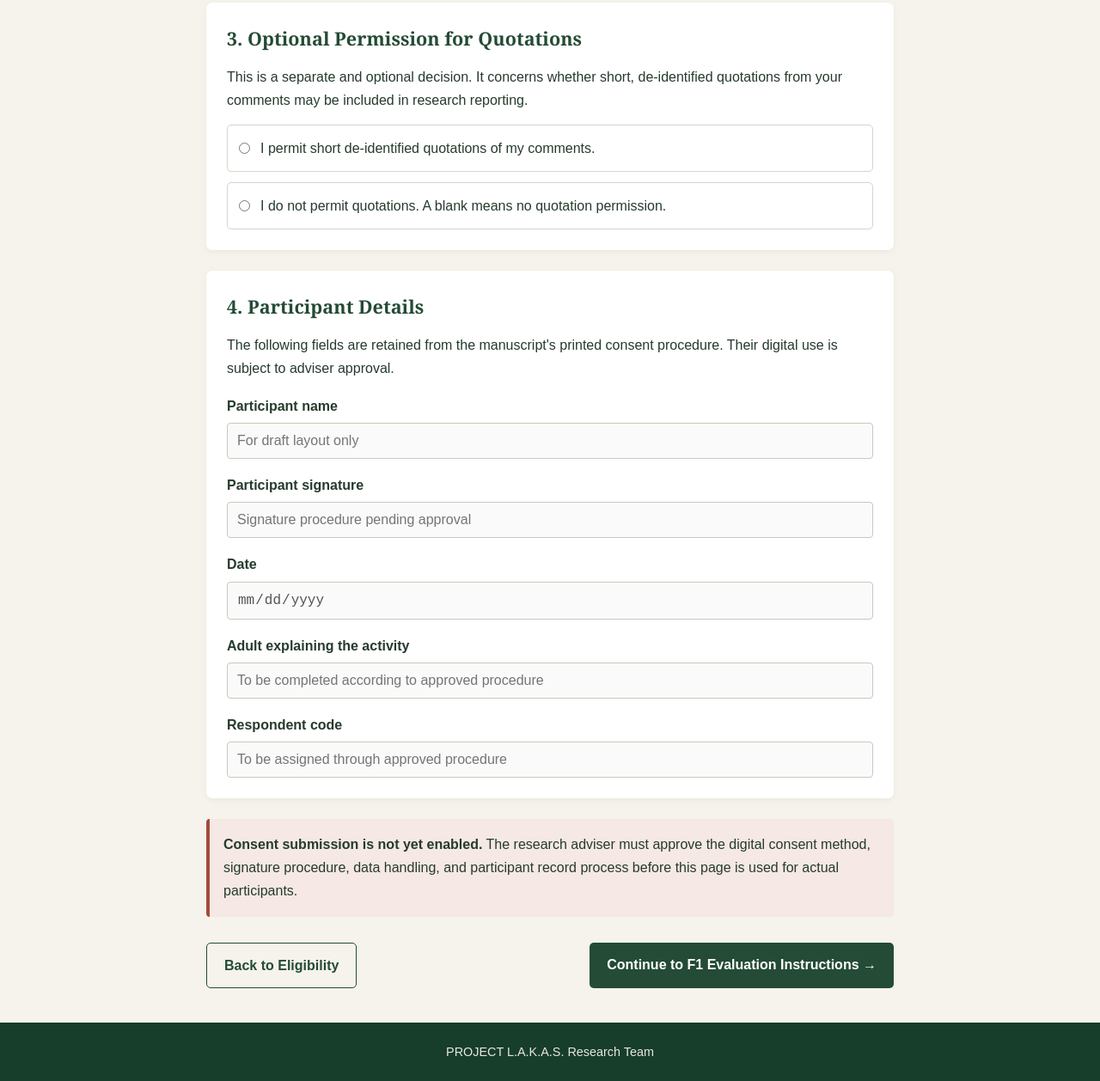
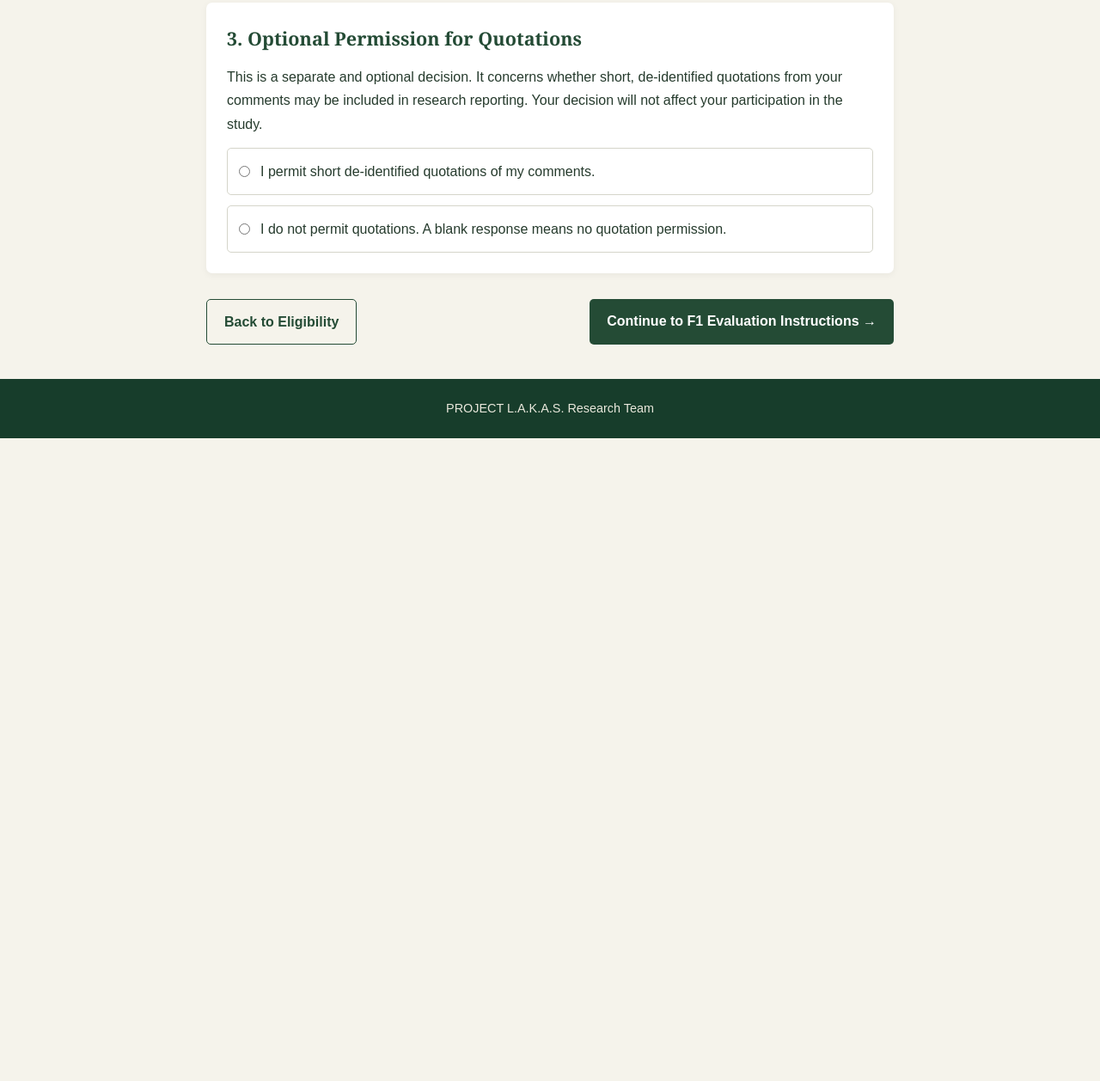
Before and after one commit to jeromejerusalem108-hash/Laksoy-Adviser-Preview, a plain HTML site: page consent-draft.html in a window 1280 px wide. Shown: the part 827-2085 px from the top of the page at 86% size. After the commit the page ends 1337 px from the top, so only its background shows below. Drawn offline with Linux system fonts and the light colour scheme.

Commit message:
Update consent-draft.html

```diff
--- a/consent-draft.html
+++ b/consent-draft.html
@@ -4,7 +4,7 @@
 <head>
     <meta charset="UTF-8">
     <meta name="viewport" content="width=device-width, initial-scale=1.0">
-    <title>PROJECT L.A.K.A.S. | Consent</title>
+    <title>PROJECT L.A.K.A.S. | Participant Consent</title>
 
     <style>
         * {
@@ -72,37 +72,12 @@
             accent-color: #244b35;
         }
 
-        .field {
-            margin-top: 17px;
-        }
-
-        .field label {
-            display: block;
-            font-weight: bold;
-            margin-bottom: 6px;
-        }
-
-        .field input {
-            width: 100%;
-            padding: 11px;
-            border: 1px solid #c9c9bd;
-            border-radius: 4px;
-            font-size: 1rem;
-        }
-
         .notice {
             background: #e9e8dc;
             border-left: 4px solid #9a8248;
             padding: 16px;
             border-radius: 4px;
             margin-bottom: 24px;
-        }
-
-        .pending {
-            background: #f5e8e5;
-            border-left: 4px solid #a34b3e;
-            padding: 16px;
-            border-radius: 4px;
         }
 
         .navigation {
@@ -167,9 +142,10 @@
     <main>
 
         <div class="notice">
-            <strong>Please read carefully.</strong>
-            This is a draft consent page for adviser review.
-            It is not an active consent or response-submission form.
+            <strong>Voluntary Participation and Anonymity</strong>
+            Your participation is voluntary. Your name and signature
+            will not be requested through this evaluation website.
+            Your responses will be handled anonymously.
         </div>
 
         <section>
@@ -184,7 +160,7 @@
 
             <p>
                 You may ask the research team to clarify any part
-                of the activity before deciding.
+                of the activity before deciding whether to participate.
             </p>
         </section>
 
@@ -192,8 +168,8 @@
             <h2>2. Decision to Participate</h2>
 
             <p>
-                Please indicate your decision after reading the
-                Participant Information document.
+                After reading the Participant Information document,
+                please indicate your decision.
             </p>
 
             <label class="choice">
@@ -219,7 +195,8 @@
                 This is a separate and optional decision.
                 It concerns whether short, de-identified quotations
                 from your comments may be included in research
-                reporting.
+                reporting. Your decision will not affect your
+                participation in the study.
             </p>
 
             <label class="choice">
@@ -233,60 +210,11 @@
             <label class="choice">
                 <input type="radio" name="quotation" value="decline">
                 <span>
-                    I do not permit quotations. A blank means
-                    no quotation permission.
+                    I do not permit quotations. A blank response
+                    means no quotation permission.
                 </span>
             </label>
         </section>
-
-        <section>
-            <h2>4. Participant Details</h2>
-
-            <p>
-                The following fields are retained from the
-                manuscript's printed consent procedure.
-                Their digital use is subject to adviser approval.
-            </p>
-
-            <div class="field">
-                <label for="participantName">Participant name</label>
-                <input id="participantName" type="text"
-                    placeholder="For draft layout only" disabled>
-            </div>
-
-            <div class="field">
-                <label for="participantSignature">Participant signature</label>
-                <input id="participantSignature" type="text"
-                    placeholder="Signature procedure pending approval" disabled>
-            </div>
-
-            <div class="field">
-                <label for="participantDate">Date</label>
-                <input id="participantDate" type="date" disabled>
-            </div>
-
-            <div class="field">
-                <label for="explainedBy">Adult explaining the activity</label>
-                <input id="explainedBy" type="text"
-                    placeholder="To be completed according to approved procedure"
-                    disabled>
-            </div>
-
-            <div class="field">
-                <label for="respondentCode">Respondent code</label>
-                <input id="respondentCode" type="text"
-                    placeholder="To be assigned through approved procedure"
-                    disabled>
-            </div>
-        </section>
-
-        <div class="pending">
-            <strong>Consent submission is not yet enabled.</strong>
-            The research adviser must approve the digital consent
-            method, signature procedure, data handling, and
-            participant record process before this page is used
-            for actual participants.
-        </div>
 
         <div class="navigation">
             <a class="back" href="eligibility-draft.html">
```
Lines whose indentation alone changed are shown as unchanged.
